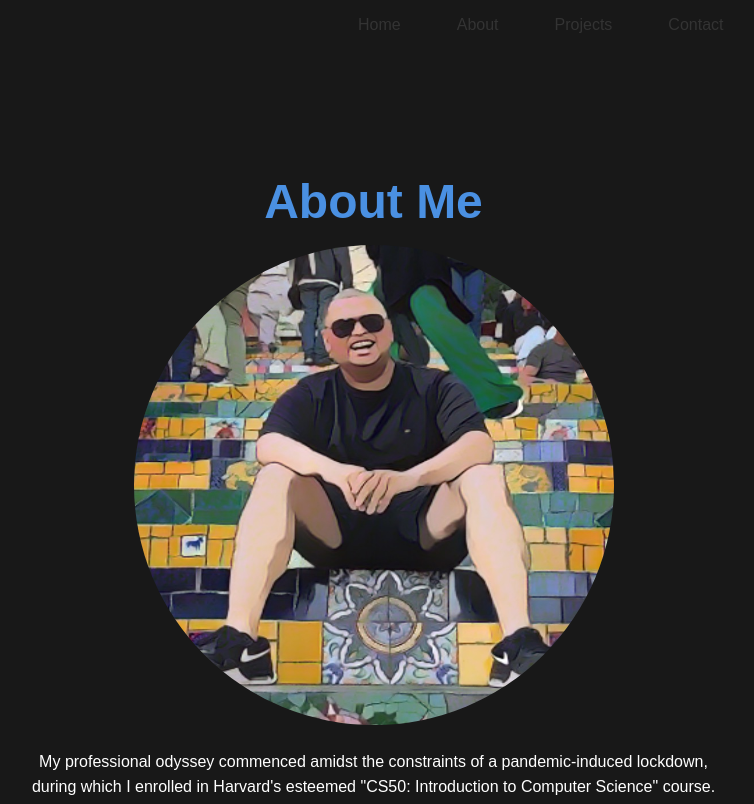
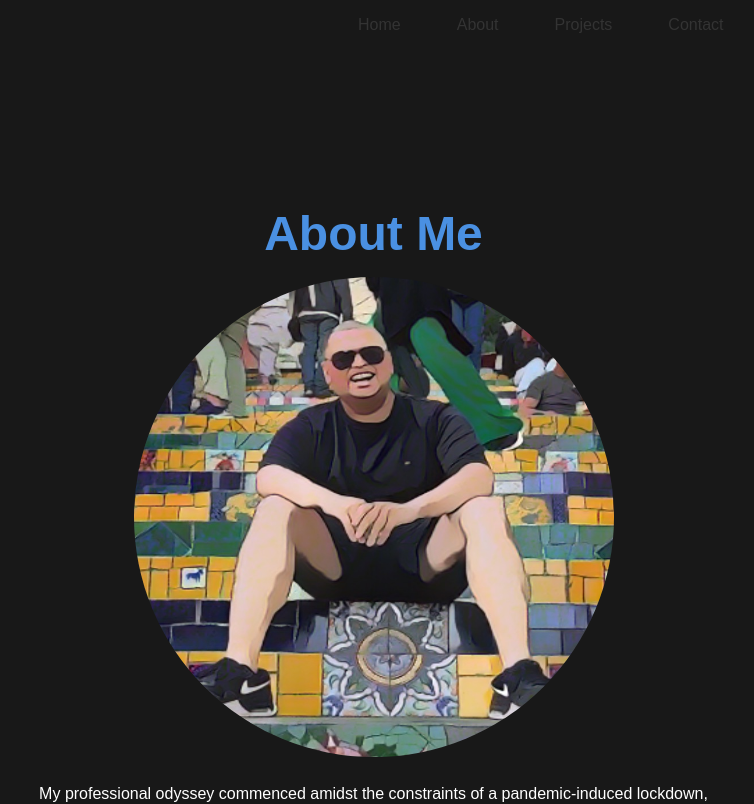
Before and after one commit to LRCozier/lacozier-devportfolio, a React (Vite) app in the folder lacportfolio/: page /lacozier-devportfolio/about in a window 1280 px wide. Shown: the top 804 px of the page, without its empty margins (259-1013 px from the left). Built offline with nearby package versions, Linux system fonts and the light colour scheme.

Commit message:
updated pages.css

```diff
--- a/lacportfolio/src/pages/pages.css
+++ b/lacportfolio/src/pages/pages.css
@@ -15,7 +15,7 @@
 
 .portfolio-page {
   flex: 1;
-  display: flex;
+  display: block;
   flex-direction: column;
   min-height: 100dvh;
   max-width: var(--max-content-width);
@@ -92,6 +92,9 @@ img.profile-picture {
 }
 
 @media (min-width: 768px) {
+  .portfolio-page{
+    padding-top: 4rem;
+  }
   .portfolio-heading {
     font-size: 3rem;
   }
```
